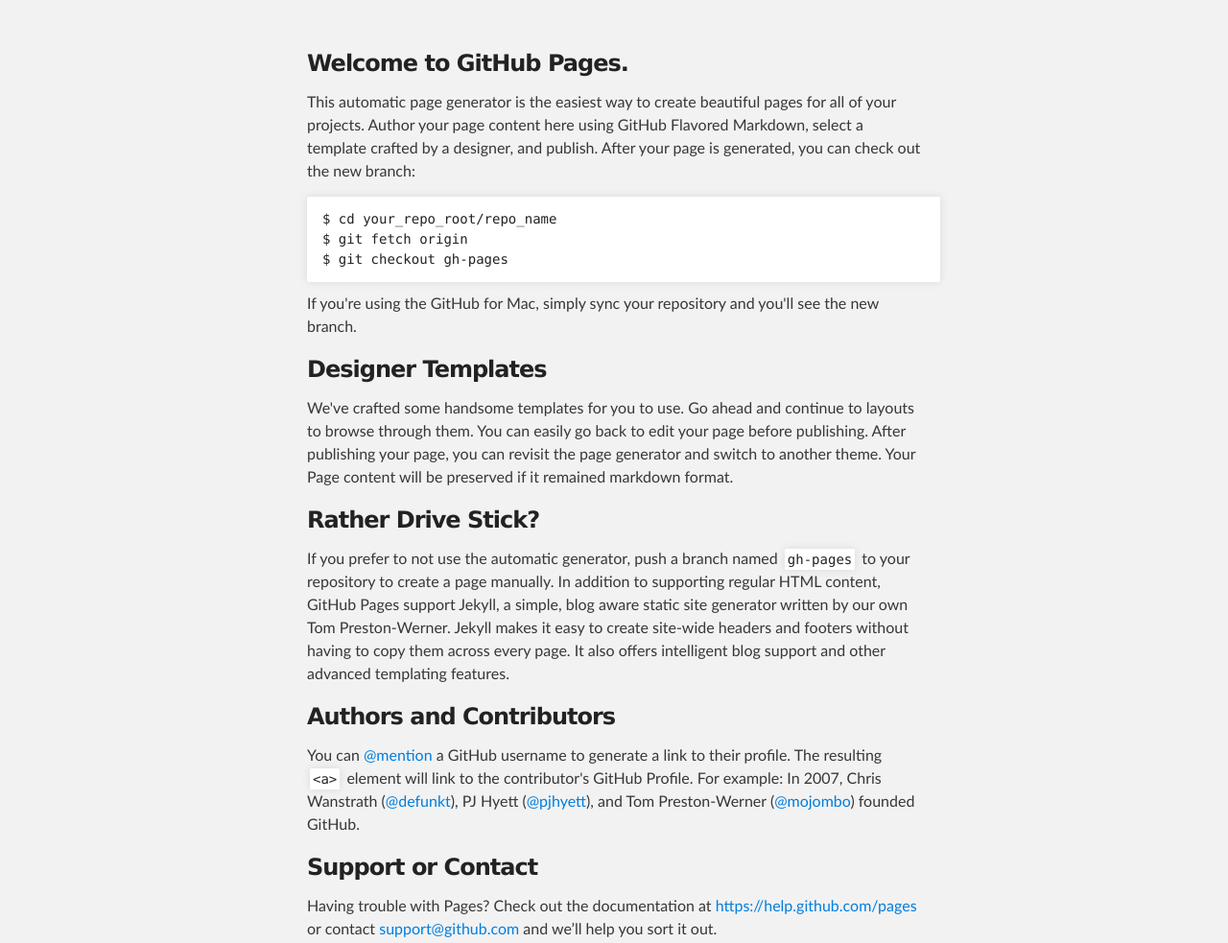
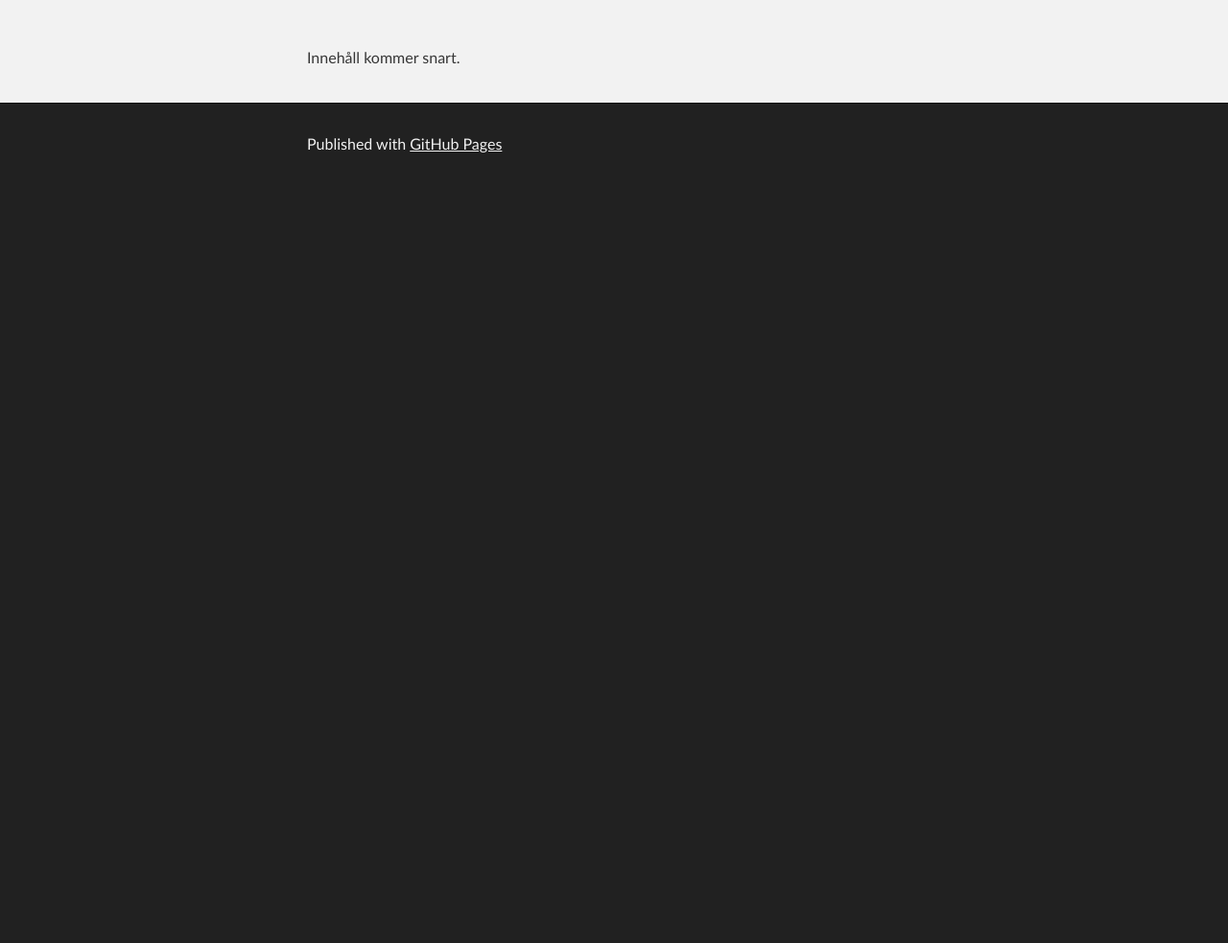
Before and after one commit to tomniel/tomniel.github.io, a plain HTML site: page index.html in a window 1280 px wide. Shown: the part 176-1159 px from the top of the page at 96% size. After the commit the page ends 800 px from the top, so only its background shows below. Drawn offline with Linux system fonts and the light colour scheme.

Commit message:
Replace master branch with page content via GitHub

```diff
--- a/index.html
+++ b/index.html
@@ -27,37 +27,7 @@
     <!-- MAIN CONTENT -->
     <div id="main_content_wrap" class="outer">
       <section id="main_content" class="inner">
-        <h3>
-<a id="welcome-to-github-pages" class="anchor" href="#welcome-to-github-pages" aria-hidden="true"><span class="octicon octicon-link"></span></a>Welcome to GitHub Pages.</h3>
-
-<p>This automatic page generator is the easiest way to create beautiful pages for all of your projects. Author your page content here using GitHub Flavored Markdown, select a template crafted by a designer, and publish. After your page is generated, you can check out the new branch:</p>
-
-<pre><code>$ cd your_repo_root/repo_name
-$ git fetch origin
-$ git checkout gh-pages
-</code></pre>
-
-<p>If you're using the GitHub for Mac, simply sync your repository and you'll see the new branch.</p>
-
-<h3>
-<a id="designer-templates" class="anchor" href="#designer-templates" aria-hidden="true"><span class="octicon octicon-link"></span></a>Designer Templates</h3>
-
-<p>We've crafted some handsome templates for you to use. Go ahead and continue to layouts to browse through them. You can easily go back to edit your page before publishing. After publishing your page, you can revisit the page generator and switch to another theme. Your Page content will be preserved if it remained markdown format.</p>
-
-<h3>
-<a id="rather-drive-stick" class="anchor" href="#rather-drive-stick" aria-hidden="true"><span class="octicon octicon-link"></span></a>Rather Drive Stick?</h3>
-
-<p>If you prefer to not use the automatic generator, push a branch named <code>gh-pages</code> to your repository to create a page manually. In addition to supporting regular HTML content, GitHub Pages support Jekyll, a simple, blog aware static site generator written by our own Tom Preston-Werner. Jekyll makes it easy to create site-wide headers and footers without having to copy them across every page. It also offers intelligent blog support and other advanced templating features.</p>
-
-<h3>
-<a id="authors-and-contributors" class="anchor" href="#authors-and-contributors" aria-hidden="true"><span class="octicon octicon-link"></span></a>Authors and Contributors</h3>
-
-<p>You can <a href="https://github.com/blog/821" class="user-mention">@mention</a> a GitHub username to generate a link to their profile. The resulting <code>&lt;a&gt;</code> element will link to the contributor's GitHub Profile. For example: In 2007, Chris Wanstrath (<a href="https://github.com/defunkt" class="user-mention">@defunkt</a>), PJ Hyett (<a href="https://github.com/pjhyett" class="user-mention">@pjhyett</a>), and Tom Preston-Werner (<a href="https://github.com/mojombo" class="user-mention">@mojombo</a>) founded GitHub.</p>
-
-<h3>
-<a id="support-or-contact" class="anchor" href="#support-or-contact" aria-hidden="true"><span class="octicon octicon-link"></span></a>Support or Contact</h3>
-
-<p>Having trouble with Pages? Check out the documentation at <a href="https://help.github.com/pages">https://help.github.com/pages</a> or contact <a href="mailto:support@github.com">support@github.com</a> and we’ll help you sort it out.</p>
+        <p>Innehåll kommer snart.</p>
       </section>
     </div>
 
```
Also changed, not shown: params.json (+1 -1 lines).
